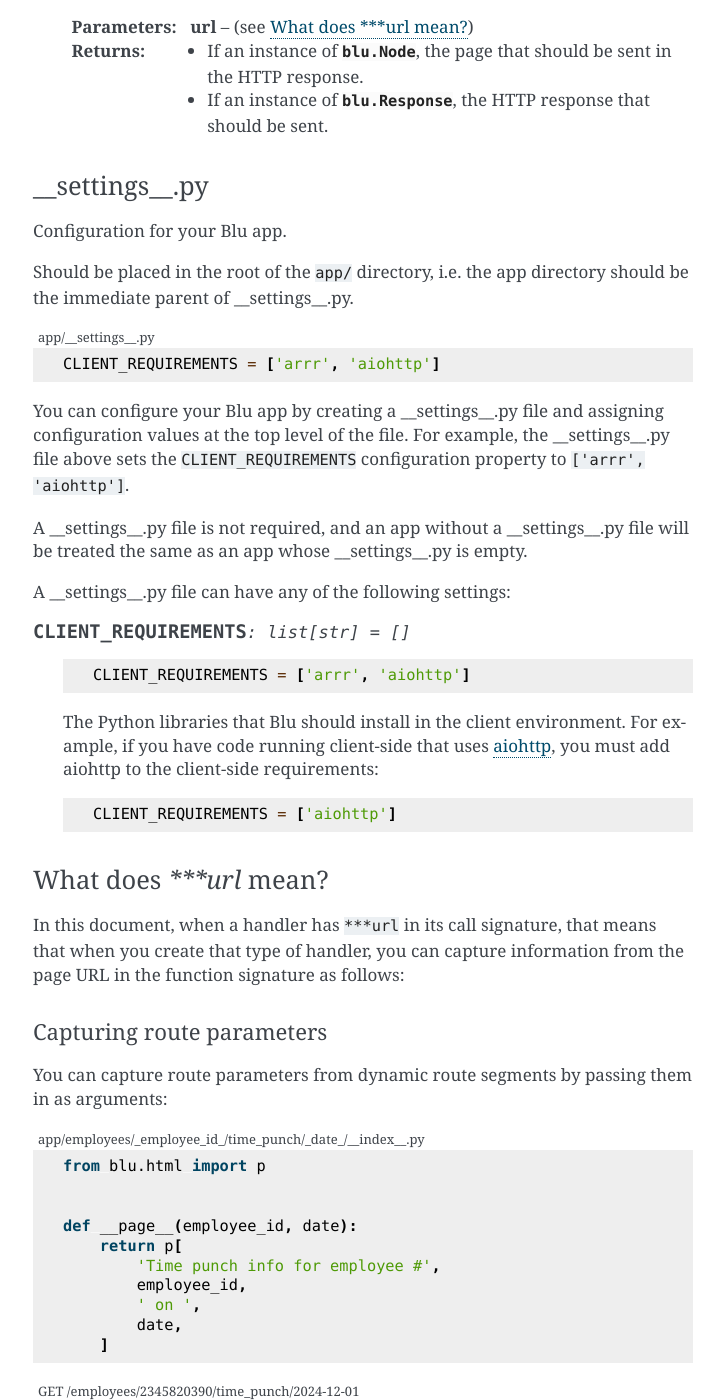
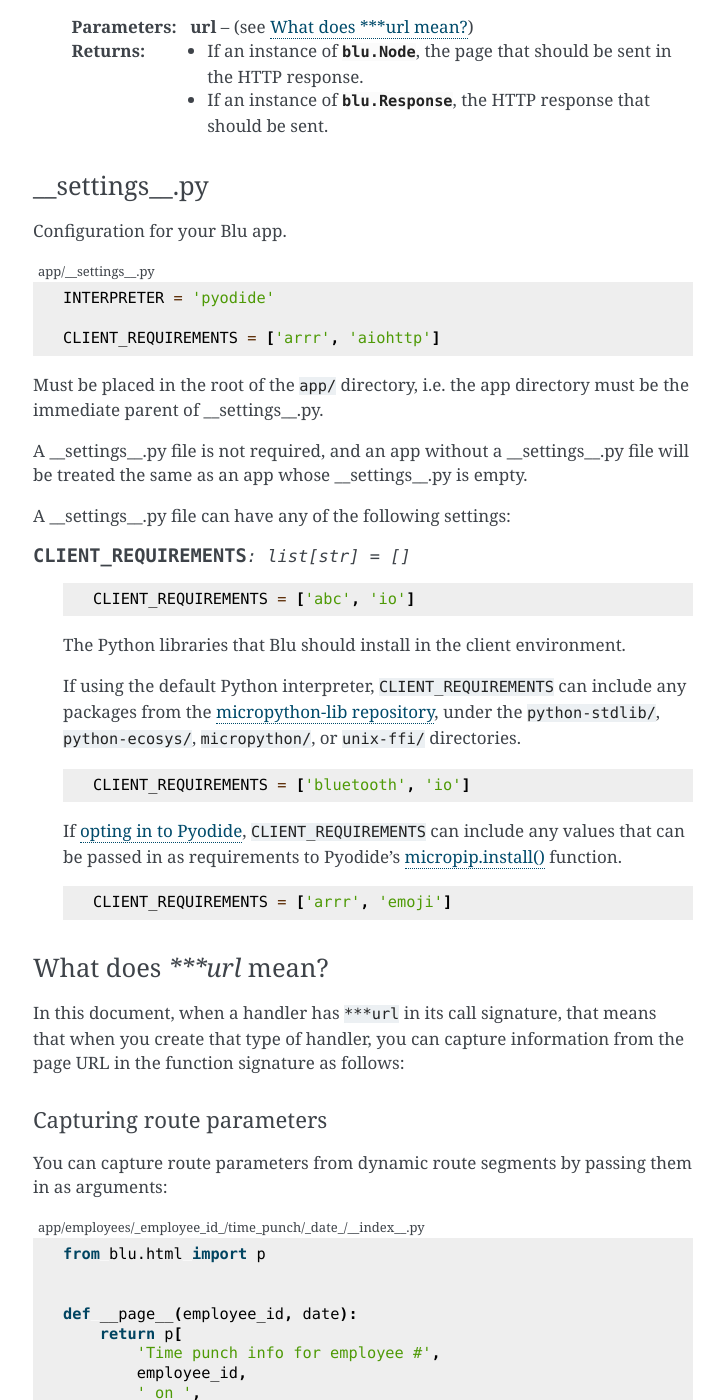
Before and after one commit to johnlarson/blu, a Sphinx documentation site: the page built from docs/api-reference/file-conventions.rst, in a window 1280 px wide and 1400 px high, scrolled down 3765 px. Shown: the whole window, without its empty margins (387-1111 px from the left). Built offline with Sphinx 7.4.7, drawn with Linux system fonts in a browser that asks for light colours.

Commit message:
update CLIENT_REQUIREMENTS setting documentation based on new environment

```diff
--- a/docs/api-reference/file-conventions.rst
+++ b/docs/api-reference/file-conventions.rst
@@ -188,14 +188,14 @@
 
 Configuration for your Blu app.
 
-Should be placed in the root of the ``app/`` directory, i.e. the app directory should be the immediate parent of __settings__.py.
-
 .. code-block:: python
     :caption: app/__settings__.py
 
+    INTERPRETER = 'pyodide'
+
     CLIENT_REQUIREMENTS = ['arrr', 'aiohttp']
 
-You can configure your Blu app by creating a __settings__.py file and assigning configuration values at the top level of the file. For example, the __settings__.py file above sets the ``CLIENT_REQUIREMENTS`` configuration property to ``['arrr', 'aiohttp']``.
+Must be placed in the root of the ``app/`` directory, i.e. the app directory must be the immediate parent of __settings__.py.
 
 A __settings__.py file is not required, and an app without a __settings__.py file will be treated the same as an app whose __settings__.py is empty.
 
@@ -207,13 +207,21 @@
 
     .. code-block:: python
 
-        CLIENT_REQUIREMENTS = ['arrr', 'aiohttp']
+        CLIENT_REQUIREMENTS = ['abc', 'io']
 
-    The Python libraries that Blu should install in the client environment. For example, if you have code running client-side that uses `aiohttp <https://pypi.org/project/aiohttp/>`_, you must add aiohttp to the client-side requirements:
+    The Python libraries that Blu should install in the client environment.
+
+    If using the default Python interpreter, ``CLIENT_REQUIREMENTS`` can include any packages from the `micropython-lib repository <https://github.com/micropython/micropython-lib>`_, under the ``python-stdlib/``, ``python-ecosys/``, ``micropython/``, or ``unix-ffi/`` directories.
 
     .. code-block:: python
 
-        CLIENT_REQUIREMENTS = ['aiohttp']
+        CLIENT_REQUIREMENTS = ['bluetooth', 'io']
+
+    If :doc:`opting in to Pyodide </appendices/choosing-an-interpreter>`, ``CLIENT_REQUIREMENTS`` can include any values that can be passed in as requirements to Pyodide's `micropip.install() <https://micropip.pyodide.org/en/stable/project/api.html#micropip.install>`_ function.
+
+    .. code-block:: python
+
+        CLIENT_REQUIREMENTS = ['arrr', 'emoji']
 
 
 .. _file-conventions/files/what-does-triple-star-url-mean:
```
